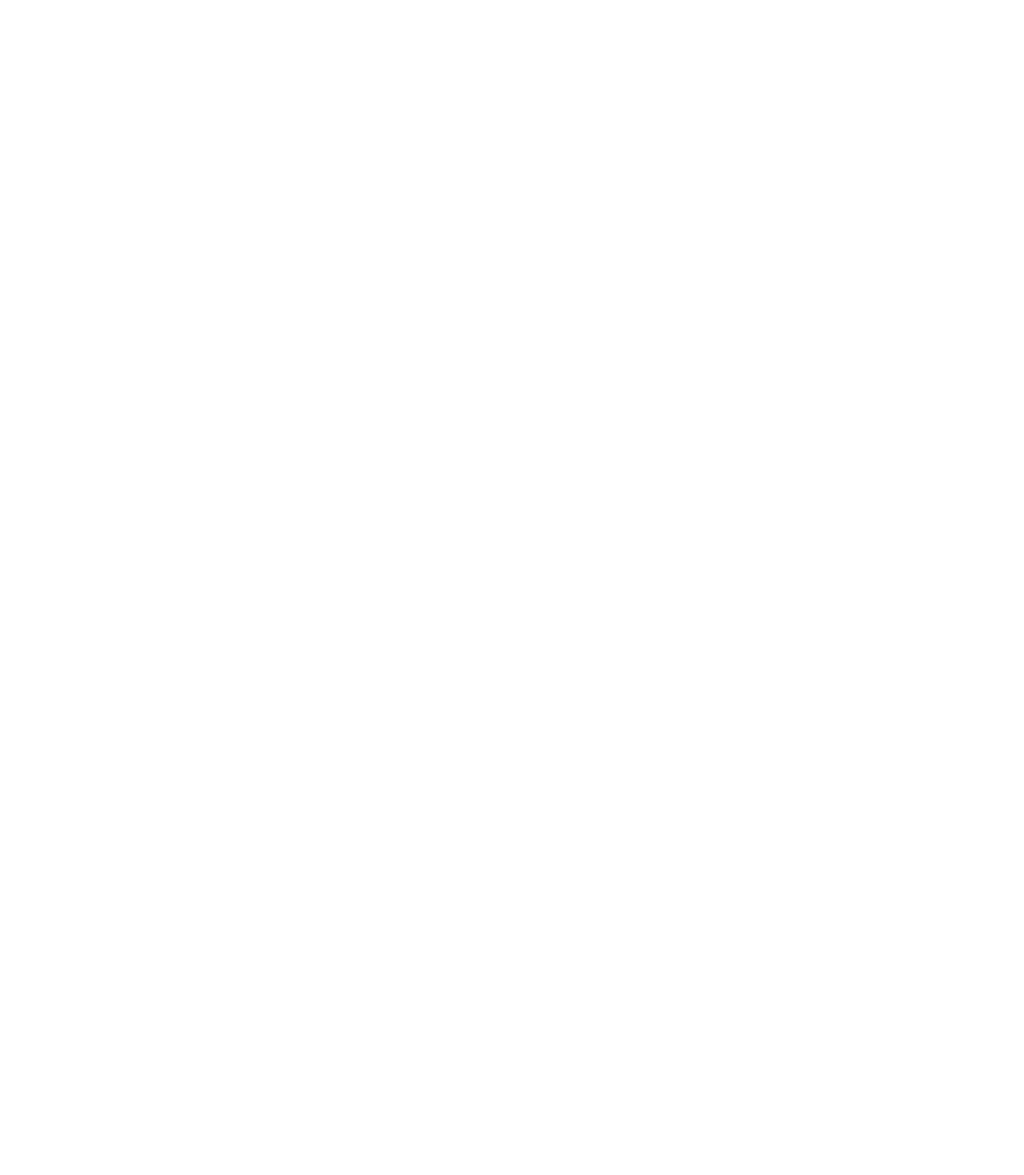
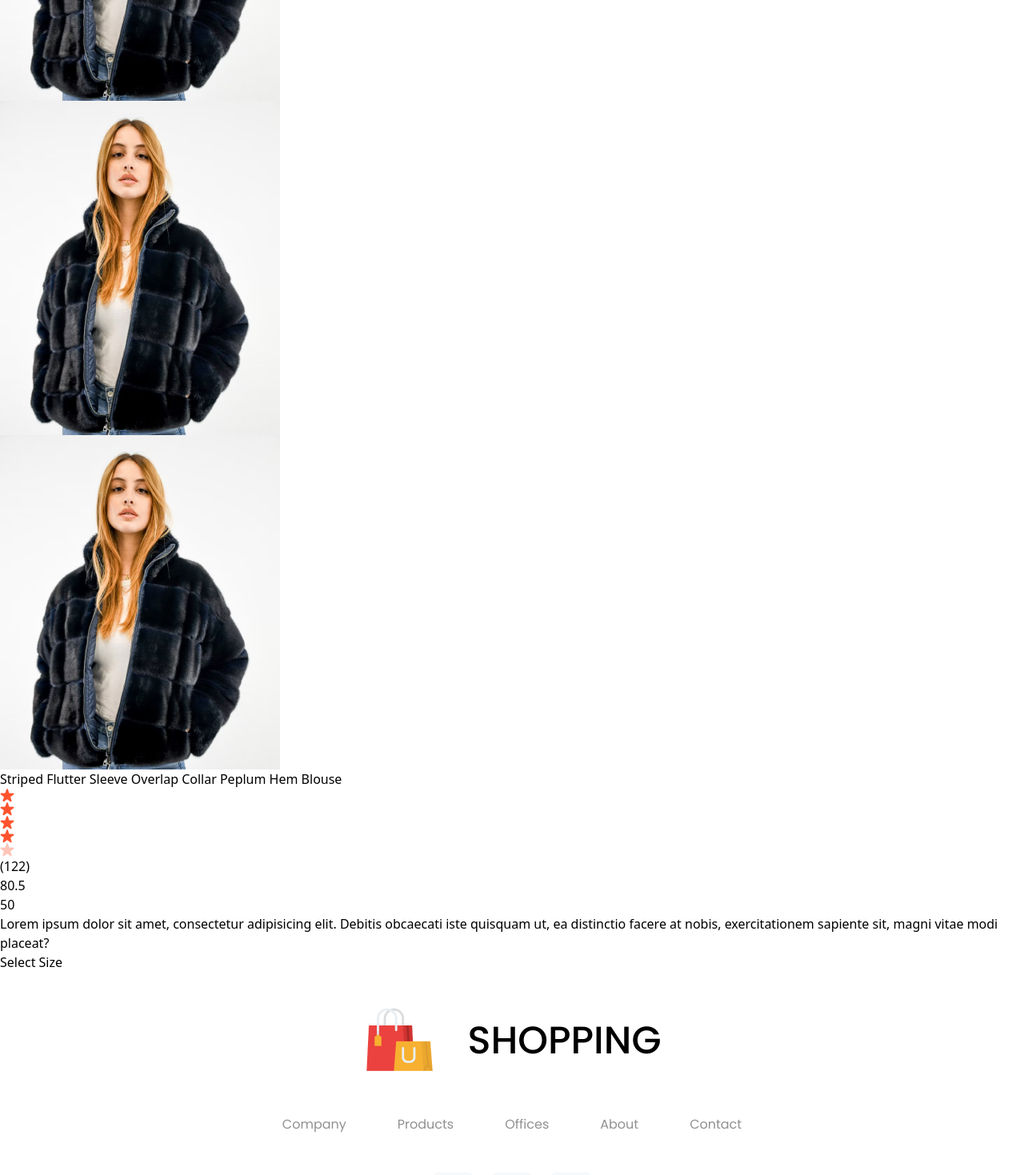
Before and after one commit to Twana9/E-Commerce-React-App, a React (Vite) app: page /product/1 in a window 1280 px wide. Shown: the part 1240-2709 px from the top of the page at 80% size. Before the commit the page ends 800 px from the top, so only its background shows below. Built offline with nearby package versions, Linux system fonts and the light colour scheme; a web font is replaced by a local one.

Commit message:
new component

```diff
--- a/src/Components/BreadScrum.jsx
+++ b/src/Components/BreadScrum.jsx
@@ -5,7 +5,7 @@ export function BreadScrum(props) {
   const { product } = props;
   return (
     <div className="flex items-center gap-2">
-      Home{" "}
+      Home
       <img src={arrow} alt=">" className="filter invert hue-rotate-180 h-3.5" />
       Shop
       <img src={arrow} alt=">" className="filter invert hue-rotate-180 h-3.5" />
--- /dev/null
+++ b/src/Components/ProductDisplay.jsx
@@ -0,0 +1,43 @@
+import { starDullIcon, starIcon } from "../assets";
+
+export function ProductDisplay(props) {
+  const { product } = props;
+  return (
+    <div>
+      <div className="left">
+        <div className="image-list">
+          <img src={product.image} alt="item" />
+          <img src={product.image} alt="item" />
+          <img src={product.image} alt="item" />
+          <img src={product.image} alt="item" />
+        </div>
+        <div className="main-img">
+          <img src={product.image} alt="main-item" />
+        </div>
+      </div>
+      <div className="right">
+        <h1>{product.name}</h1>
+        <div className="right-star">
+          <img src={starIcon} alt="star" />
+          <img src={starIcon} alt="star" />
+          <img src={starIcon} alt="star" />
+          <img src={starIcon} alt="star" />
+          <img src={starDullIcon} alt="star_dull" />
+          <p>(122)</p>
+        </div>
+        <div className="prices">
+          <div>{product.old_price}</div>
+          <div>{product.new_price}</div>
+        </div>
+        <div>
+          Lorem ipsum dolor sit amet, consectetur adipisicing elit. Debitis
+          obcaecati iste quisquam ut, ea distinctio facere at nobis,
+          exercitationem sapiente sit, magni vitae modi placeat?
+        </div>
+        <div>
+          <h1>Select Size</h1>
+        </div>
+      </div>
+    </div>
+  );
+}
--- a/src/Pages/Product.jsx
+++ b/src/Pages/Product.jsx
@@ -1,6 +1,7 @@
 import { useParams } from "react-router-dom";
 import { useProduct } from "../Zustand/store";
 import { BreadScrum } from "../Components/BreadScrum";
+import { ProductDisplay } from "../Components/ProductDisplay";
 
 export function Product() {
   const products = useProduct((state) => state.products);
@@ -9,6 +10,7 @@ export function Product() {
   return (
     <div>
       <BreadScrum product={product} />
+      <ProductDisplay product={product} />
     </div>
   );
 }
--- a/src/assets/index.js
+++ b/src/assets/index.js
@@ -14,6 +14,8 @@ import bannerKids from "./banner_kids.png";
 import bannerMen from "./banner_mens.png";
 import bannerWomen from "./banner_women.png";
 import dropDownIcon from "./dropdown_icon.png";
+import starIcon from "./star_icon.png";
+import starDullIcon from "./star_dull_icon.png";
 export {
   arrow,
   logoBig,
@@ -31,4 +33,6 @@ export {
   bannerMen,
   bannerWomen,
   dropDownIcon,
+  starIcon,
+  starDullIcon,
 };
```
